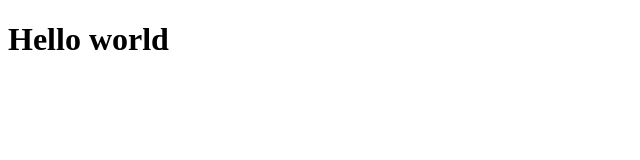
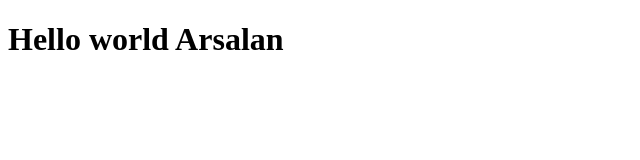
Before and after one commit to arsalan98m/bootcamp, a plain HTML site: page index.html in a window 1280 px wide. Shown: the whole page, without its empty margins (0-640 px from the left). Drawn offline with Linux system fonts and the light colour scheme.

Commit message:
updated auto_deply.yml file

```diff
--- a/index.html
+++ b/index.html
@@ -6,6 +6,6 @@
     <title>Document</title>
   </head>
   <body>
-    <h1>Hello world</h1>
+    <h1>Hello world Arsalan</h1>
   </body>
 </html>
```
Also changed, not shown: 1 other file.
